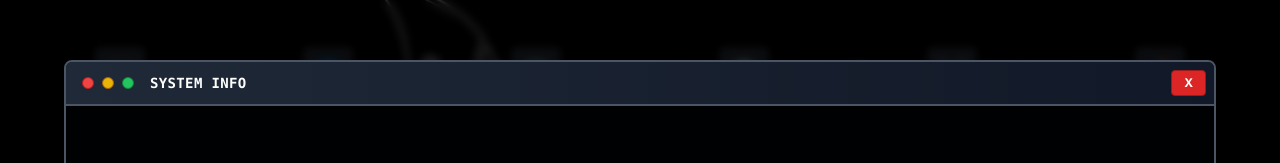
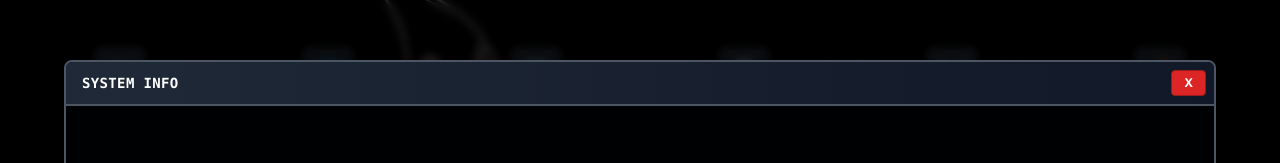
Before and after one commit to bleaderbae/Badguys, a Next.js app: page /about in a window 1280 px wide. Shown: the top 163 px of the page. Built offline with nearby package versions, Linux system fonts and the light colour scheme; no server answers.

Commit message:
Update WindowFrame to remove OSX traffic lights and keep only the red X
- Modified `components/WindowFrame.tsx` to remove the OSX-style traffic light circles.
- Retained the title and the red X close button as requested.

```diff
--- a/components/WindowFrame.tsx
+++ b/components/WindowFrame.tsx
@@ -13,10 +13,8 @@ export default function WindowFrame({ children, title = "Application" }: WindowF
       {/* Title Bar */}
       <div className="bg-gradient-to-r from-gray-800 to-gray-900 p-2 border-b-2 border-gray-600 flex items-center justify-between shrink-0 select-none">
         <div className="flex items-center gap-2 px-2">
-          <div className="w-3 h-3 rounded-full bg-red-500 border border-red-700" />
-          <div className="w-3 h-3 rounded-full bg-yellow-500 border border-yellow-700" />
-          <div className="w-3 h-3 rounded-full bg-green-500 border border-green-700" />
-          <span className="ml-2 text-white font-mono font-bold text-sm tracking-wide uppercase">{title}</span>
+          {/* Removed OSX traffic lights, kept title */}
+          <span className="text-white font-mono font-bold text-sm tracking-wide uppercase">{title}</span>
         </div>
         <Link
           href="/"
```
